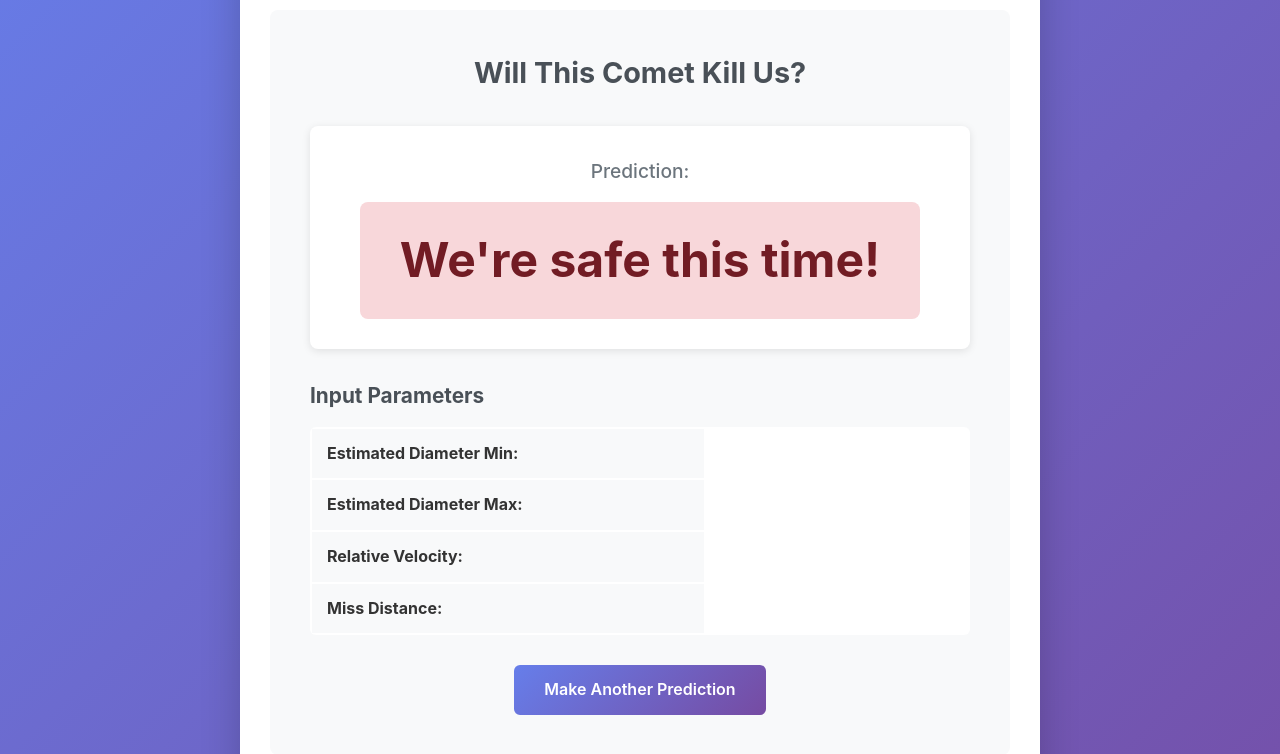
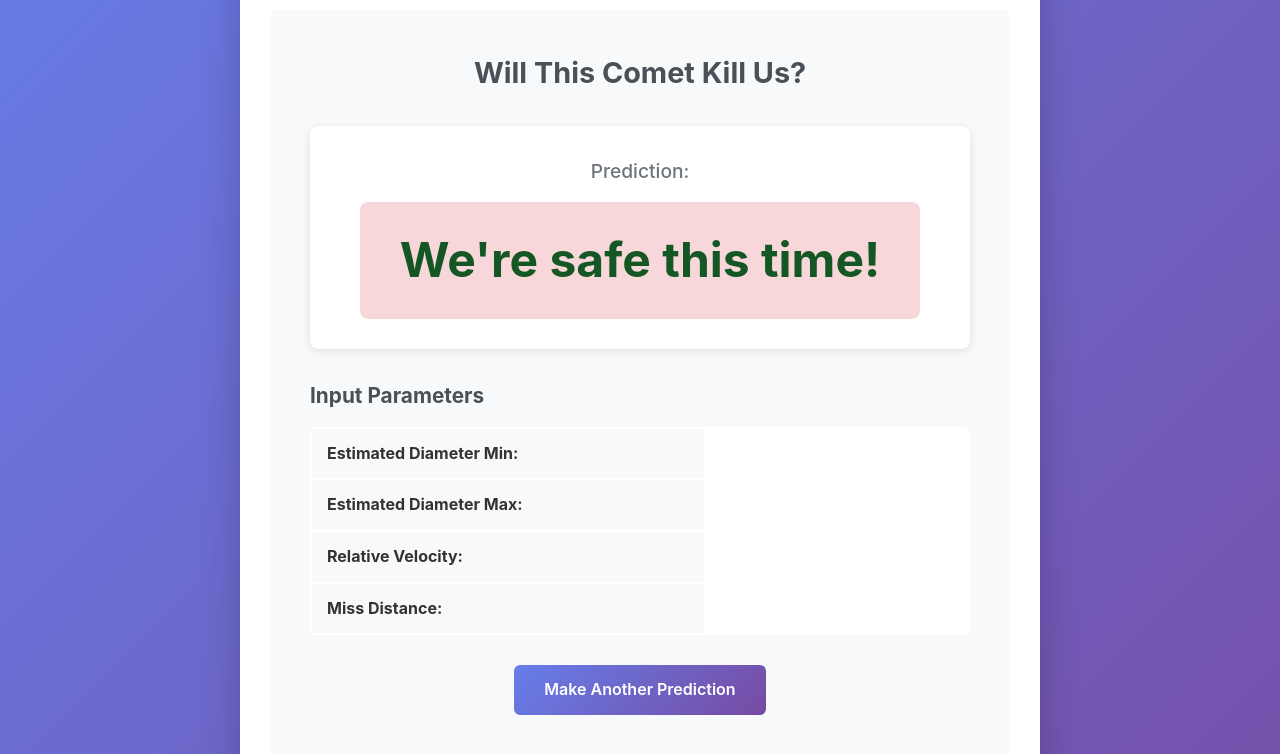
Before and after one commit to izzytilles/CPSC322-FinalProject, a Flask app: template templates/result.html in a window 1280 px wide. Shown: the part 204-958 px from the top of the page. Run offline with Flask 3, Linux system fonts and the light colour scheme; the template is opened without the code that fills it, so the values that code supplies are empty.

Commit message:
switching red and green to correctly indicate bad (red) and safe (green)

```diff
--- a/static/style.css
+++ b/static/style.css
@@ -183,12 +183,12 @@ main {
 
 .result-value.positive {
     background: #d4edda;
-    color: #155724;
+    color: #721c24;
 }
 
 .result-value.negative {
     background: #f8d7da;
-    color: #721c24;
+    color: #155724;
 }
 
 /* Input Summary */
```
